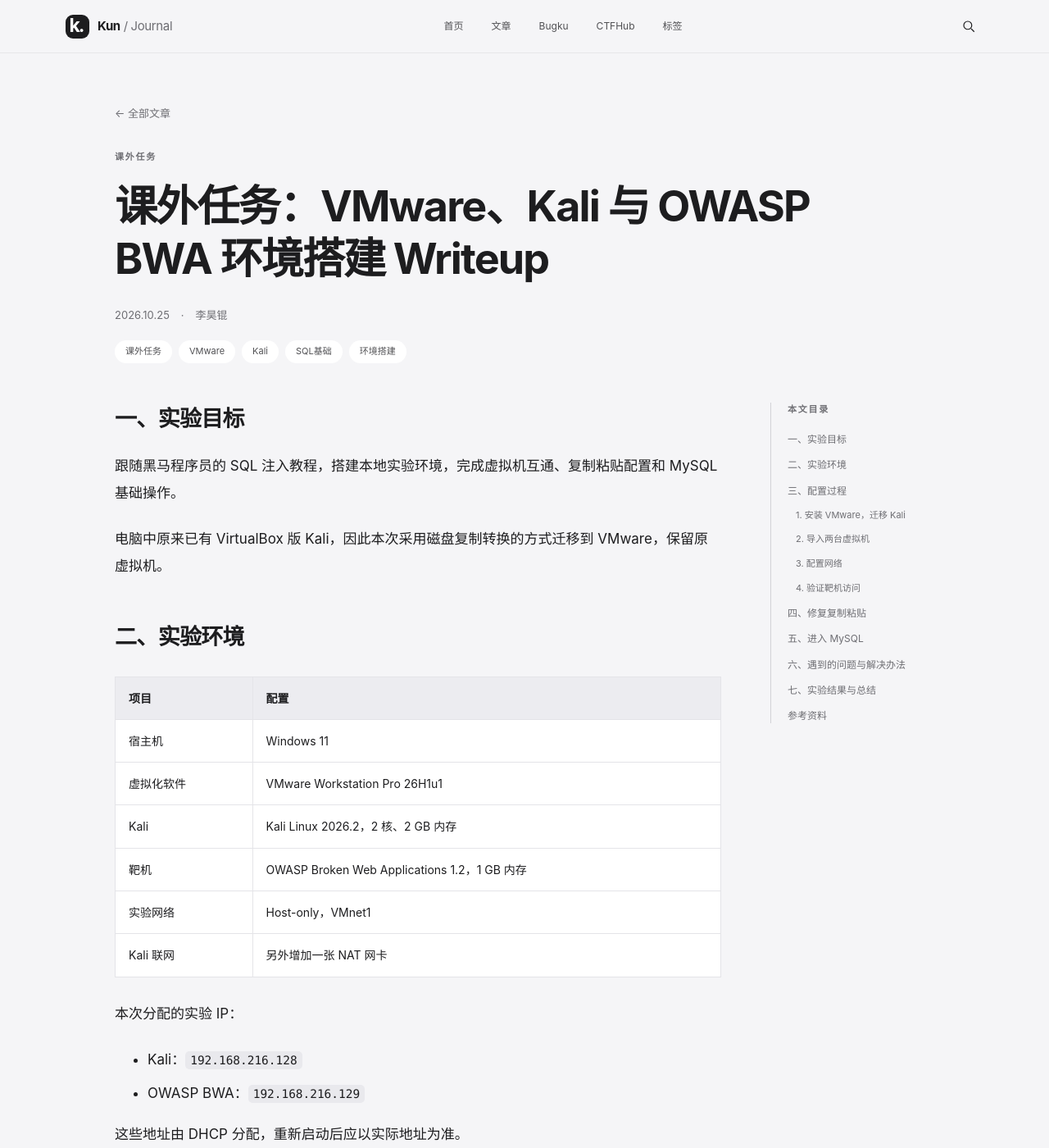
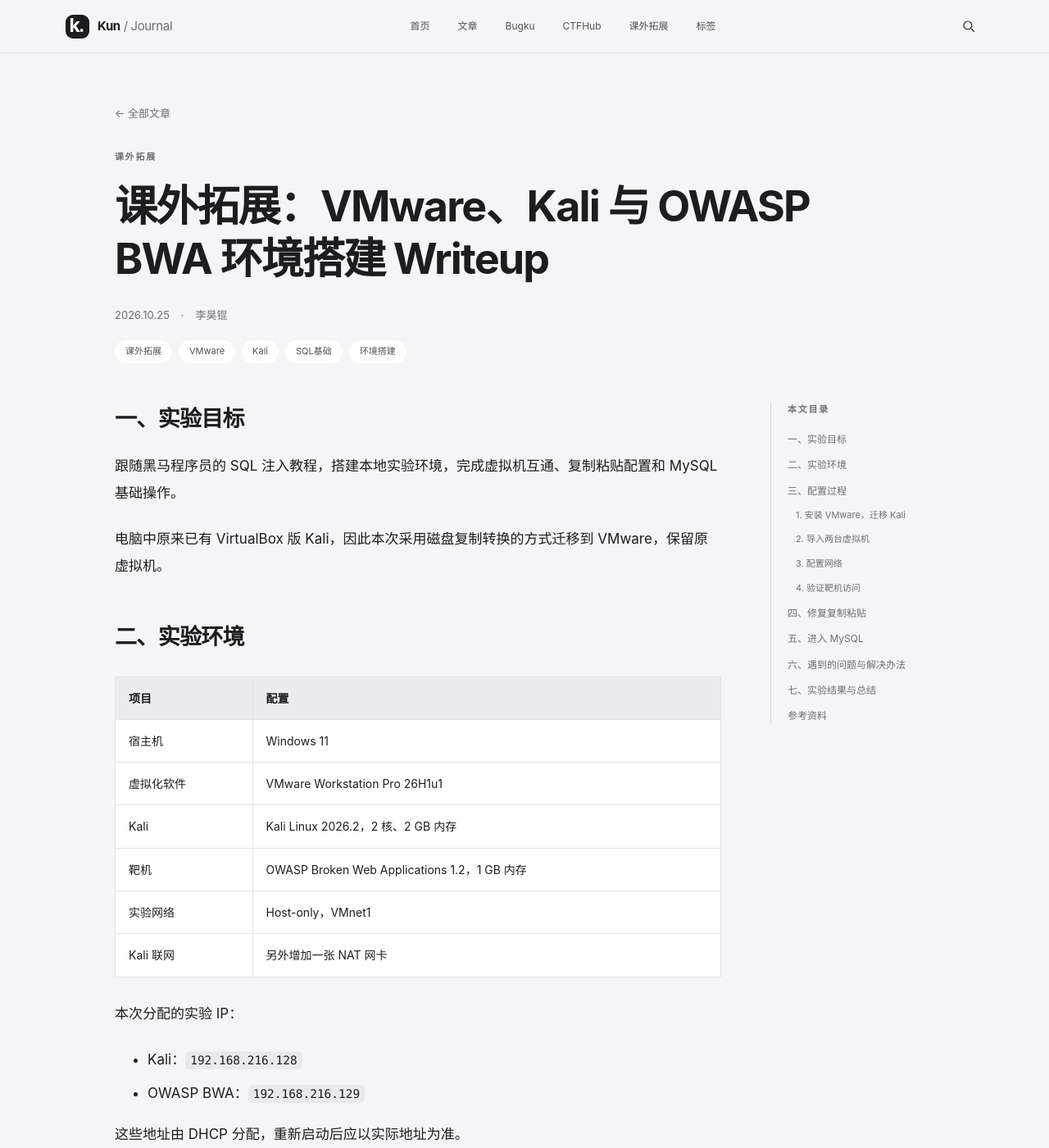
Before and after one commit to Kun-1319/Kun-1319.github.io, a Jekyll site: the page built from _posts/2026-10-26-vmware-kali-owaspbwa-writeup.md, in a window 1280 px wide and 1400 px high. Shown: the whole window at 82% size. Built offline with Jekyll 4.4.1, drawn with Linux system fonts in a browser that asks for light colours.

Commit message:
Rename extracurricular category and add collection navigation

```diff
--- a/_config.yml
+++ b/_config.yml
@@ -14,6 +14,7 @@
 header_pages:
   - bugku.md
   - ctfhub.md
+  - extracurricular.md
 
 # 隐藏 Minima 默认的页脚描述
 show_excerpts: false
--- a/_layouts/default.html
+++ b/_layouts/default.html
@@ -20,6 +20,7 @@
         <a href="{{ '/archive/' | relative_url }}" {% if page.url == '/archive/' %}aria-current="page"{% endif %}>文章</a>
         <a href="{{ '/bugku/' | relative_url }}" {% if page.url == '/bugku/' %}aria-current="page"{% endif %}>Bugku</a>
         <a href="{{ '/ctfhub/' | relative_url }}" {% if page.url == '/ctfhub/' %}aria-current="page"{% endif %}>CTFHub</a>
+        <a href="{{ '/extracurricular/' | relative_url }}" {% if page.url == '/extracurricular/' %}aria-current="page"{% endif %}>课外拓展</a>
         <a href="{{ '/tags/' | relative_url }}" {% if page.url == '/tags/' %}aria-current="page"{% endif %}>标签</a>
       </div>
       <div class="nav-actions">
--- a/_layouts/home.html
+++ b/_layouts/home.html
@@ -16,6 +16,6 @@
 </section>
 <section class="container collections-section">
   <div class="section-heading" data-reveal><div><p class="eyebrow">COLLECTIONS</p><h2 class="sr-only">文章分类</h2></div></div>
-  <div class="collection-grid"><a class="collection-card bugku-collection" href="{{ '/bugku/' | relative_url }}" data-reveal><span class="eyebrow">01 / BUGKU</span><h3>从基础出发。<br>在实践中进阶。</h3><p>Web · Crypto · Misc · Pwn</p><div class="collection-graphic" aria-hidden="true"><span>&lt;</span><span>/</span><span>&gt;</span></div><span class="collection-link">阅读 Bugku 笔记 ↗</span></a><a class="collection-card ctfhub-collection" href="{{ '/ctfhub/' | relative_url }}" data-reveal><span class="eyebrow">02 / CTFHUB</span><h3>拆解一个问题。<br>发现更多可能。</h3><p>HTTP · 信息收集 · Web 安全</p><div class="collection-graphic hub-graphic" aria-hidden="true"><span>{</span><span>∴</span><span>}</span></div><span class="collection-link">阅读 CTFHub 笔记 ↗</span></a></div>
+  <div class="collection-grid"><a class="collection-card bugku-collection" href="{{ '/bugku/' | relative_url }}" data-reveal><span class="eyebrow">01 / BUGKU</span><h3>从基础出发。<br>在实践中进阶。</h3><p>Web · Crypto · Misc · Pwn</p><div class="collection-graphic" aria-hidden="true"><span>&lt;</span><span>/</span><span>&gt;</span></div><span class="collection-link">阅读 Bugku 笔记 ↗</span></a><a class="collection-card ctfhub-collection" href="{{ '/ctfhub/' | relative_url }}" data-reveal><span class="eyebrow">02 / CTFHUB</span><h3>拆解一个问题。<br>发现更多可能。</h3><p>HTTP · 信息收集 · Web 安全</p><div class="collection-graphic hub-graphic" aria-hidden="true"><span>{</span><span>∴</span><span>}</span></div><span class="collection-link">阅读 CTFHub 笔记 ↗</span></a><a class="collection-card extracurricular-collection" href="{{ '/extracurricular/' | relative_url }}" data-reveal><span class="eyebrow">03 / EXTRACURRICULAR</span><h3>课外拓展</h3><p>实验环境 · 基础知识 · 实践记录</p><div class="collection-graphic" aria-hidden="true"><span>[</span><span>+</span><span>]</span></div><span class="collection-link">阅读课外拓展笔记 ↗</span></a></div>
 </section>
 <section class="container about-section" data-reveal><p class="eyebrow">BEHIND THE JOURNAL</p><h2 class="sr-only">关于我</h2><p>我是{{ site.author | escape }}，北京联合大学信息安全专业学生，CTF 爱好者。</p><a class="text-link" href="mailto:{{ site.email | escape }}">交流想法 <span aria-hidden="true">↗</span></a></section>
--- a/_posts/2026-10-26-vmware-kali-owaspbwa-writeup.md
+++ b/_posts/2026-10-26-vmware-kali-owaspbwa-writeup.md
@@ -1,9 +1,10 @@
 ---
 layout: post
-title: "课外任务：VMware、Kali 与 OWASP BWA 环境搭建 Writeup"
+title: "课外拓展：VMware、Kali 与 OWASP BWA 环境搭建 Writeup"
 date: "2026-10-26 00:00:00 +0800"
-categories: [课外任务]
-tags: [课外任务, VMware, Kali, SQL基础, 环境搭建]
+permalink: /课外任务/2026/10/25/vmware-kali-owaspbwa-writeup.html
+categories: [课外拓展]
+tags: [课外拓展, VMware, Kali, SQL基础, 环境搭建]
 ---
 
 ## 一、实验目标
```
Also changed, not shown: extracurricular.md (added, +8 -0 lines), assets/journal.css.
